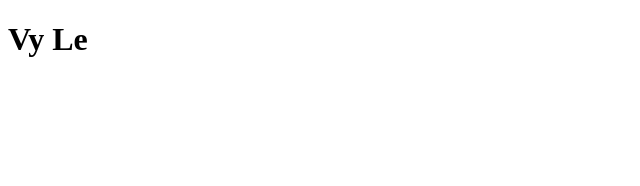
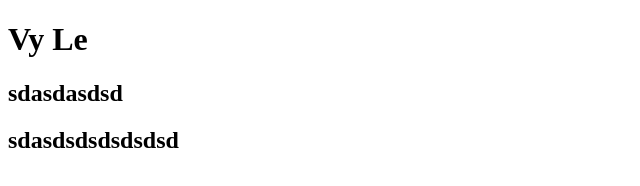
Before and after one commit to viviRbi/resume, a plain HTML site: page index.html in a window 1280 px wide. Shown: the whole page, without its empty margins (0-640 px from the left). Drawn offline with Linux system fonts and the light colour scheme.

Commit message:
test pdf

```diff
--- a/index.html
+++ b/index.html
@@ -12,7 +12,12 @@
   <header>
     <h1>Vy Le</h1>
   </header>
+  <div>
+    <h2>sdasdasdsd</h2>
+    <h2>sdasdsdsdsdsdsd</h2>
 
+
+  </div>
 </body>
 
 </html>
```
